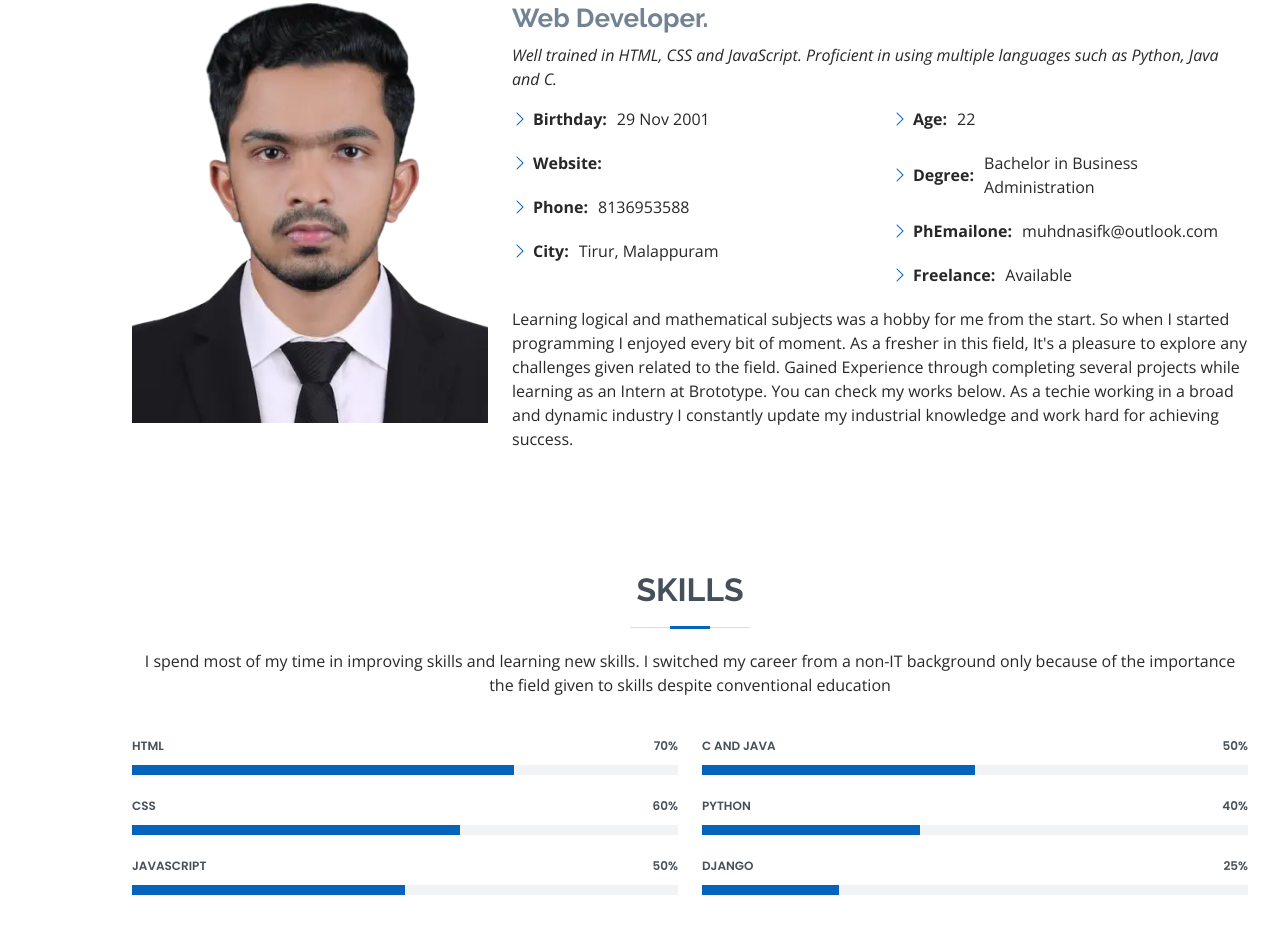
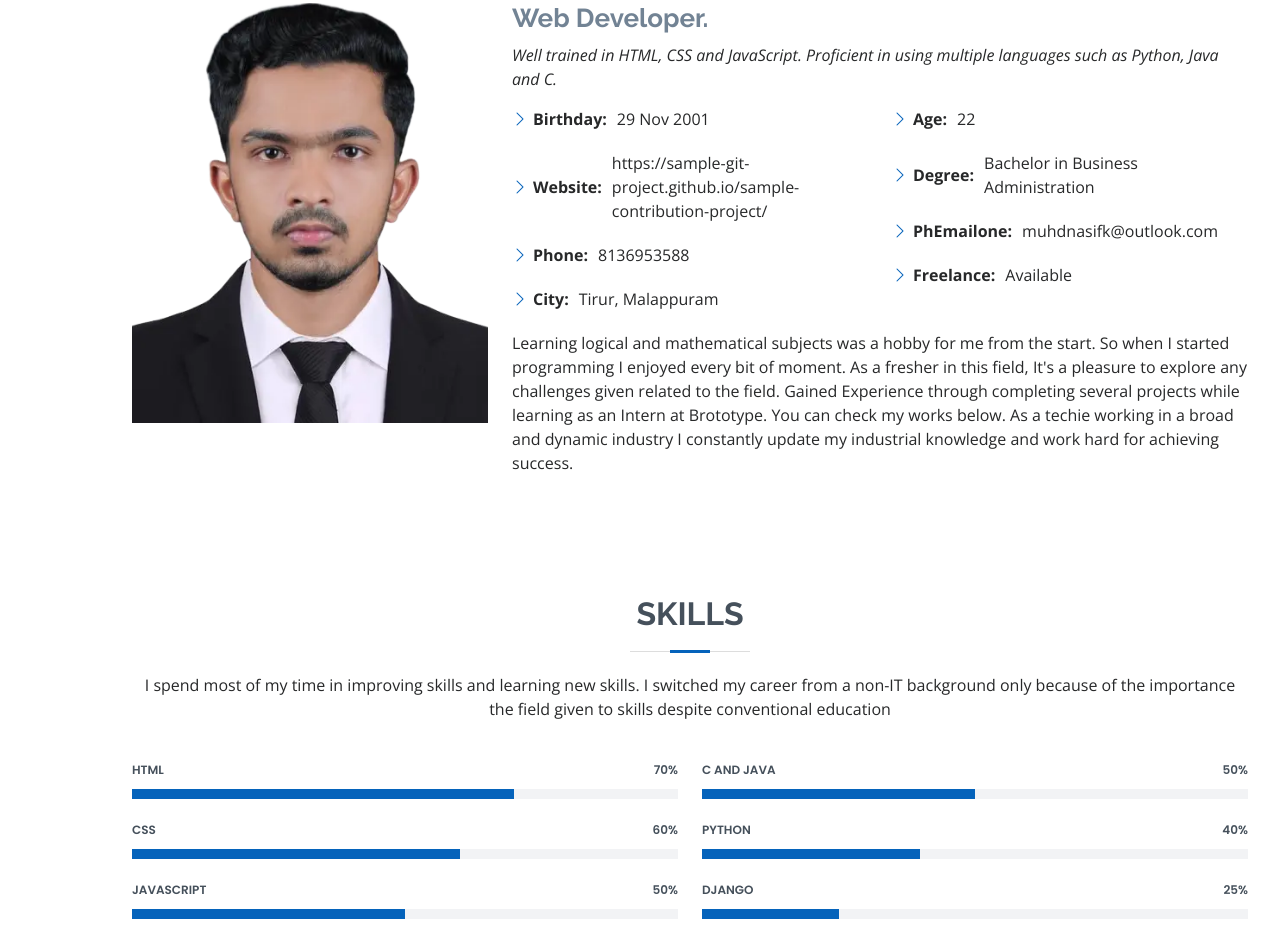
Before and after one commit to Sample-Git-Project/sample-contribution-project, a plain HTML site: page index.html in a window 1280 px wide. Shown: the part 989-1937 px from the top of the page. Drawn offline with nearby package versions, Linux system fonts and the light colour scheme.

Commit message:
website link added

```diff
--- a/index.html
+++ b/index.html
@@ -99,7 +99,7 @@
               <div class="col-lg-6">
                 <ul>
                   <li><i class="bi bi-chevron-right"></i> <strong>Birthday:</strong> <span>29 Nov 2001</span></li>
-                  <li><i class="bi bi-chevron-right"></i> <strong>Website:</strong> <span></span></li>
+                  <li><i class="bi bi-chevron-right"></i> <strong>Website:</strong> <span>https://sample-git-project.github.io/sample-contribution-project/</span></li>
                   <li><i class="bi bi-chevron-right"></i> <strong>Phone:</strong> <span>8136953588</span></li>
                   <li><i class="bi bi-chevron-right"></i> <strong>City:</strong> <span>Tirur, Malappuram</span></li>
                 </ul>
```
